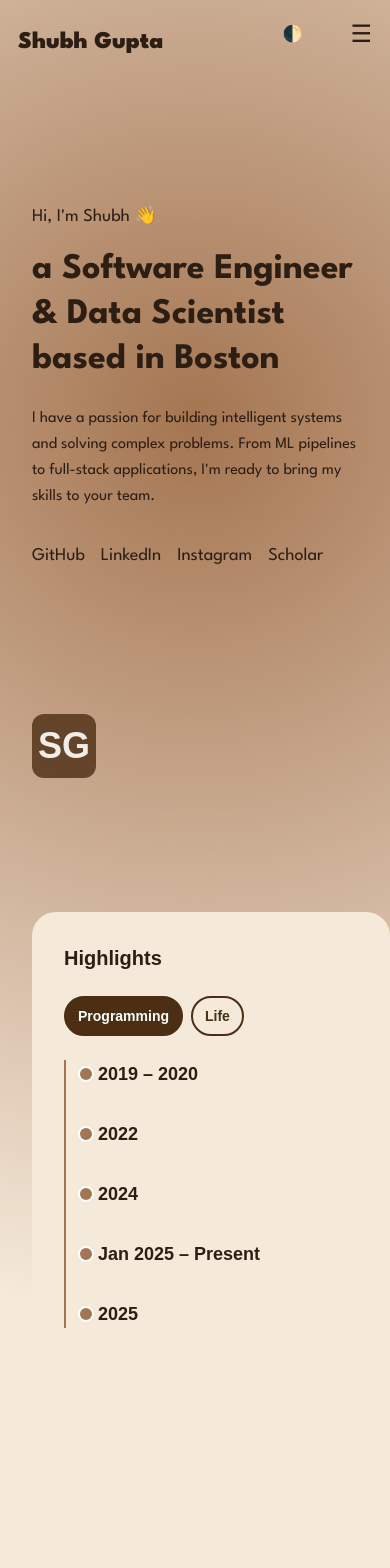
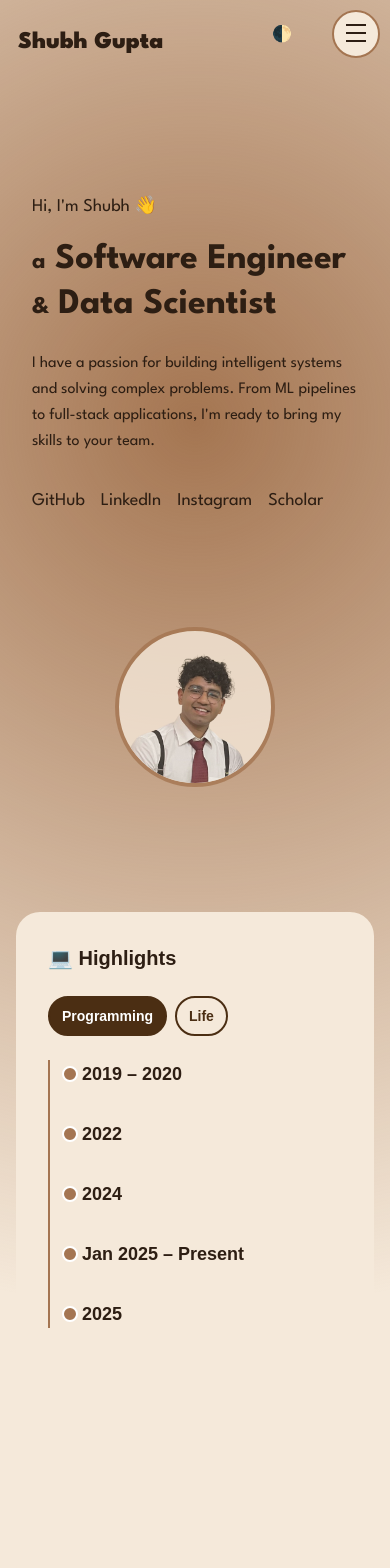
Before and after one commit to ShubhG7/shubhgupta.github.io, a Next.js app: page / in a window 390 px wide. Shown: the top 1568 px of the page. Built offline with nearby package versions, Linux system fonts and the light colour scheme.

Commit message:
adds get in touch emailjs function and mobile changes in UI

```diff
--- a/package.json
+++ b/package.json
@@ -14,6 +14,7 @@
     "lint": "next lint"
   },
   "dependencies": {
+    "@emailjs/browser": "^4.4.1",
     "@types/react-syntax-highlighter": "^15.5.13",
     "global": "^4.4.0",
     "next": "15.3.5",
--- a/src/app/page.tsx
+++ b/src/app/page.tsx
@@ -9,6 +9,18 @@ export default function Home() {
   const [filter, setFilter] = useState('programming');
   const [activeTitle, setActiveTitle] = useState<string | null>(null);
   const [expandedTimeline, setExpandedTimeline] = useState<number | null>(null);
+
+  // Dynamic emoji based on filter
+  const getFilterEmoji = () => {
+    switch (filter) {
+      case 'programming':
+        return '💻';
+      case 'life':
+        return '🎓';
+      default:
+        return '📅';
+    }
+  };
 
   const timelineData = [
     // Education
@@ -23,8 +35,7 @@ export default function Home() {
   ];
 
   const profileImages = [
-    {src: '/favicon.svg', alt: 'Shubh Gupta'},
-    {src: '/file.svg', alt: 'Shubh Gupta'},
+    {src: '/images/profile/46ff3466-6b0e-46e0-abe5-0e4c0c80412f-removebg-preview.png', alt: 'Shubh Gupta'},
   ]
 
   const [activeImage, setActiveImage] = useState(0);
@@ -34,14 +45,14 @@ export default function Home() {
 
   return (
     <>
-      <section className="relative flex flex-col items-start justify-center min-h-screen overflow-hidden px-4 sm:px-8 md:px-16 py-12 sm:py-16 md:py-20 w-full z-5">
-        <div className="flex flex-col lg:flex-row items-start justify-between w-full max-w-7xl gap-8 lg:gap-12">
+      <section className="relative flex flex-col items-center justify-center min-h-screen overflow-hidden px-4 sm:px-8 md:px-16 py-12 sm:py-16 md:py-20 w-full z-5">
+        <div className="flex flex-col lg:flex-row items-center lg:items-start justify-center lg:justify-between w-full max-w-7xl gap-8 lg:gap-12">
           <div className="relative z-10 flex flex-col items-start justify-start flex-1">
             <h2 className="text-lg sm:text-xl md:text-2xl mb-4 sm:mb-6 text-left" style={{ color: 'var(--text-main)', fontFamily: 'var(--font-league-spartan), Arial, Helvetica, sans-serif' }}>
               Hi, I&apos;m Shubh 👋
             </h2>
             <h1 className="text-4xl sm:text-5xl md:text-6xl lg:text-7xl xl:text-8xl font-bold mb-6 sm:mb-8 text-left leading-tight" style={{ color: 'var(--text-main)', fontFamily: 'var(--font-league-spartan), Arial, Helvetica, sans-serif' }}>
-              a <span
+              <span className="text-2xl sm:text-3xl md:text-4xl lg:text-5xl xl:text-6xl">a</span> <span
                 className="transition-colors duration-300 cursor-pointer select-none active:scale-95"
                 style={{ color: activeTitle === 'engineer' ? '#800000' : 'var(--text-main)' }}
                 onMouseEnter={(e) => (e.target as HTMLElement).style.color = '#800000'}
@@ -50,8 +61,9 @@ export default function Home() {
                 onClick={() => setActiveTitle(activeTitle === 'engineer' ? null : 'engineer')}
               >
                 Software Engineer
-              </span><br/>
-              & <span
+              </span>
+              <br/>
+              <span className="text-2xl sm:text-3xl md:text-4xl lg:text-5xl xl:text-6xl">&</span> <span
                 className="transition-colors duration-300 cursor-pointer select-none active:scale-95"
                 style={{ color: activeTitle === 'scientist' ? '#800000' : 'var(--text-main)' }}
                 onMouseEnter={(e) => (e.target as HTMLElement).style.color = '#800000'}
@@ -60,14 +72,13 @@ export default function Home() {
                 onClick={() => setActiveTitle(activeTitle === 'scientist' ? null : 'scientist')}
               >
                 Data Scientist
-              </span><br/>
-              based in Boston
+              </span>
             </h1>
 
             <p className="text-base sm:text-lg md:text-xl mb-8 sm:mb-12 max-w-3xl text-left leading-relaxed" style={{ color: 'var(--text-main)', fontFamily: 'var(--font-league-spartan), Arial, Helvetica, sans-serif' }}>
               I have a passion for building intelligent systems and solving complex problems. From ML pipelines to full-stack applications, I&apos;m ready to bring my skills to your team.
             </p>
-            <div className="flex flex-wrap gap-4 sm:gap-6 md:gap-8 mb-12 sm:mb-16 text-lg sm:text-xl md:text-2xl" style={{ fontFamily: 'var(--font-league-spartan), Arial, Helvetica, sans-serif' }}>
+            <div className="flex flex-wrap gap-4 sm:gap-6 md:gap-8 mb-12 sm:mb-16 text-lg sm:text-xl md:text-2xl justify-start" style={{ fontFamily: 'var(--font-league-spartan), Arial, Helvetica, sans-serif' }}>
               <a href="https://github.com/ShubhG7" aria-label="GitHub" target="_blank" rel="noopener noreferrer" className="hover:underline active:underline transition-all duration-200 active:scale-95 touch-manipulation" style={{ color: 'var(--text-main)' }}>GitHub</a>
               <a href="https://www.linkedin.com/in/shubhngupta/" aria-label="LinkedIn" target="_blank" rel="noopener noreferrer" className="hover:underline active:underline transition-all duration-200 active:scale-95 touch-manipulation" style={{ color: 'var(--text-main)' }}>LinkedIn</a>
               <a href="https://www.instagram.com/shubhguptaaa/" aria-label="Instagram" target="_blank" rel="noopener noreferrer" className="hover:underline active:underline transition-all duration-200 active:scale-95 touch-manipulation" style={{ color: 'var(--text-main)' }}>Instagram</a>
@@ -77,22 +88,24 @@ export default function Home() {
             </div>
           </div>
 
-          {/* Image positioned beside text */}
-          <div className="relative z-10 flex items-center justify-center lg:justify-end lg:items-start pt-16 lg:pt-40">
+          {/* Image positioned below text on mobile, beside on desktop */}
+          <div className="relative z-10 flex items-center justify-center lg:justify-end lg:items-start mt-8 lg:mt-0 lg:pt-40">
             <Image
               src={profileImages[activeImage].src}
               onClick={handleImageClick}
-              width={160}
-              height={160}
-              className="w-16 h-16 sm:w-20 sm:h-20 md:w-24 md:h-24 lg:w-32 lg:h-32 xl:w-40 xl:h-40 opacity-80 hover:opacity-100 transition-opacity duration-300 hover:scale-110 active:scale-95 touch-manipulation cursor-pointer"
+              width={240}
+              height={240}
+              className="w-40 h-40 sm:w-24 sm:h-24 md:w-28 md:h-28 lg:w-36 lg:h-36 xl:w-44 xl:h-44 opacity-80 hover:opacity-100 transition-opacity duration-300 hover:scale-110 active:scale-95 touch-manipulation cursor-pointer border-4 border-[#a47551] rounded-full bg-[#f5e9da]"
               alt={profileImages[activeImage].alt}
             />
           </div>
         </div>
       </section>
-      <section className="w-full bg-[#f5e9da] min-h-[80vh] py-8 sm:py-12 md:py-16 relative z-10 rounded-3xl mx-4 sm:mx-6 md:mx-8">
+      <section className="w-full bg-[#f5e9da] min-h-[80vh] py-8 sm:py-12 md:py-16 relative z-10 rounded-3xl mx-auto max-w-7xl">
         <div className="max-w-3xl mx-auto px-8 sm:px-12 md:px-16">
-          <h2 className="text-xl sm:text-2xl font-bold mb-6 sm:mb-8" style={{ color: '#2d1e13' }}>Highlights</h2>
+          <h2 className="text-xl sm:text-2xl font-bold mb-6 sm:mb-8" style={{ color: '#2d1e13' }}>
+            {getFilterEmoji()} Highlights
+          </h2>
           {/* Filter Buttons */}
           <div className="flex flex-wrap gap-2 sm:gap-4 mb-6 sm:mb-8">
             <button
--- a/src/components/Navbar.tsx
+++ b/src/components/Navbar.tsx
@@ -62,52 +62,79 @@ const Navbar = ({ darkMode, toggleDarkMode }: NavbarProps) => {
           <button
             onClick={toggleMobileMenu}
             aria-label="Toggle mobile menu"
-            className="md:hidden ml-4 p-2 text-2xl touch-manipulation active:scale-95 transition-transform duration-150"
+            className="md:hidden ml-4 p-3 rounded-full bg-[#f5e9da] border-2 border-[#a47551] hover:bg-[#e2c9a0] active:bg-[#e2c9a0] touch-manipulation active:scale-95 transition-all duration-200"
           >
-            {isMobileMenuOpen ? '✕' : '☰'}
+            <div className="w-5 h-5 relative">
+              <span
+                className={`absolute left-0 top-0 w-5 h-0.5 bg-[#2d1e13] transition-all duration-300 ${
+                  isMobileMenuOpen ? 'rotate-45 translate-y-2' : ''
+                }`}
+              />
+              <span
+                className={`absolute left-0 top-2 w-5 h-0.5 bg-[#2d1e13] transition-all duration-300 ${
+                  isMobileMenuOpen ? 'opacity-0' : ''
+                }`}
+              />
+              <span
+                className={`absolute left-0 top-4 w-5 h-0.5 bg-[#2d1e13] transition-all duration-300 ${
+                  isMobileMenuOpen ? '-rotate-45 -translate-y-2' : ''
+                }`}
+              />
+            </div>
           </button>
         </div>
       </nav>
 
-      {/* Mobile Menu Overlay */}
-      {isMobileMenuOpen && (
-        <div className="md:hidden fixed inset-0 z-[9999] bg-black bg-opacity-30" onClick={closeMobileMenu}>
-          <div
-            className="fixed top-0 right-0 h-full w-64 shadow-xl border-l-2 border-gray-300 dark:border-gray-600 transform transition-transform duration-300 ease-in-out z-[10000]"
-            style={{
-              backgroundColor: darkMode ? '#18181b' : '#f5e9da',
-              color: 'var(--text-main)'
-            }}
-            onClick={(e) => e.stopPropagation()}
-          >
-            <div className="p-6 pt-20">
+      {/* Mobile Menu Popup */}
+      <div className={`md:hidden fixed inset-0 z-[9999] backdrop-blur-sm flex items-center justify-center p-4 transition-all duration-300 ${
+        isMobileMenuOpen ? 'opacity-100 pointer-events-auto' : 'opacity-0 pointer-events-none'
+      }`} onClick={closeMobileMenu}>
+        <div
+          className={`bg-[#f5e9da] rounded-3xl shadow-2xl border-4 border-[#a47551] max-w-sm w-full transform transition-all duration-300 ease-in-out z-[10000] ${
+            isMobileMenuOpen ? 'scale-100 opacity-100' : 'scale-75 opacity-0'
+          }`}
+          style={{
+            color: 'var(--text-main)',
+            transformOrigin: 'top right'
+          }}
+          onClick={(e) => e.stopPropagation()}
+        >
+            <div className="p-8">
+
               <div className="flex flex-col space-y-4">
                 <Link
                   href="/"
                   onClick={closeMobileMenu}
-                  className="block rounded-full font-semibold border-2 px-4 py-3 text-center bg-[#4b2e13] text-white border-[#4b2e13] hover:bg-[#a47551] hover:border-[#a47551] active:bg-[#a47551] active:border-[#a47551] dark:bg-[#f5e9da] dark:text-[#4b2e13] dark:border-[#f5e9da] dark:hover:bg-[#e2c9a0] dark:hover:border-[#e2c9a0] dark:active:bg-[#e2c9a0] dark:active:border-[#e2c9a0] transition-all duration-200 active:scale-95 touch-manipulation"
+                  className="block rounded-2xl font-semibold border-2 px-6 py-4 text-center bg-[#4b2e13] text-white border-[#4b2e13] hover:bg-[#a47551] hover:border-[#a47551] active:bg-[#a47551] active:border-[#a47551] transition-all duration-200 active:scale-95 touch-manipulation shadow-lg"
                 >
-                  Home
+                  🏠 Home
                 </Link>
                 <Link
                   href="/projects"
                   onClick={closeMobileMenu}
-                  className="block rounded-full font-semibold border-2 px-4 py-3 text-center bg-[#4b2e13] text-white border-[#4b2e13] hover:bg-[#a47551] hover:border-[#a47551] active:bg-[#a47551] active:border-[#a47551] dark:bg-[#f5e9da] dark:text-[#4b2e13] dark:border-[#f5e9da] dark:hover:bg-[#e2c9a0] dark:hover:border-[#e2c9a0] dark:active:bg-[#e2c9a0] dark:active:border-[#e2c9a0] transition-all duration-200 active:scale-95 touch-manipulation"
+                  className="block rounded-2xl font-semibold border-2 px-6 py-4 text-center bg-[#4b2e13] text-white border-[#4b2e13] hover:bg-[#a47551] hover:border-[#a47551] active:bg-[#a47551] active:border-[#a47551] transition-all duration-200 active:scale-95 touch-manipulation shadow-lg"
                 >
-                  Projects
+                  💼 Projects
                 </Link>
                 <Link
                   href="/resume"
                   onClick={closeMobileMenu}
-                  className="block rounded-full font-semibold border-2 px-4 py-3 text-center bg-[#4b2e13] text-white border-[#4b2e13] hover:bg-[#a47551] hover:border-[#a47551] active:bg-[#a47551] active:border-[#a47551] dark:bg-[#f5e9da] dark:text-[#4b2e13] dark:border-[#f5e9da] dark:hover:bg-[#e2c9a0] dark:hover:border-[#e2c9a0] dark:active:bg-[#e2c9a0] dark:active:border-[#e2c9a0] transition-all duration-200 active:scale-95 touch-manipulation"
+                  className="block rounded-2xl font-semibold border-2 px-6 py-4 text-center bg-[#4b2e13] text-white border-[#4b2e13] hover:bg-[#a47551] hover:border-[#a47551] active:bg-[#a47551] active:border-[#a47551] transition-all duration-200 active:scale-95 touch-manipulation shadow-lg"
                 >
-                  Resume
+                  📄 Resume
                 </Link>
+              </div>
+              <div className="text-center mt-6">
+                <button
+                  onClick={closeMobileMenu}
+                  className="text-[#a47551] hover:text-[#4b2e13] transition-colors duration-200 font-medium"
+                >
+                  Close
+                </button>
               </div>
             </div>
           </div>
         </div>
-      )}
     </>
   );
 };
```
Also changed, not shown: src/components/ContactSection.tsx (+27 -17 lines), public/images/profile/46ff3466-6b0e-46e0-abe5-0e4c0c80412f-removebg-preview.png (added), public/images/profile/IMG_3141-removebg-preview.png (added).
